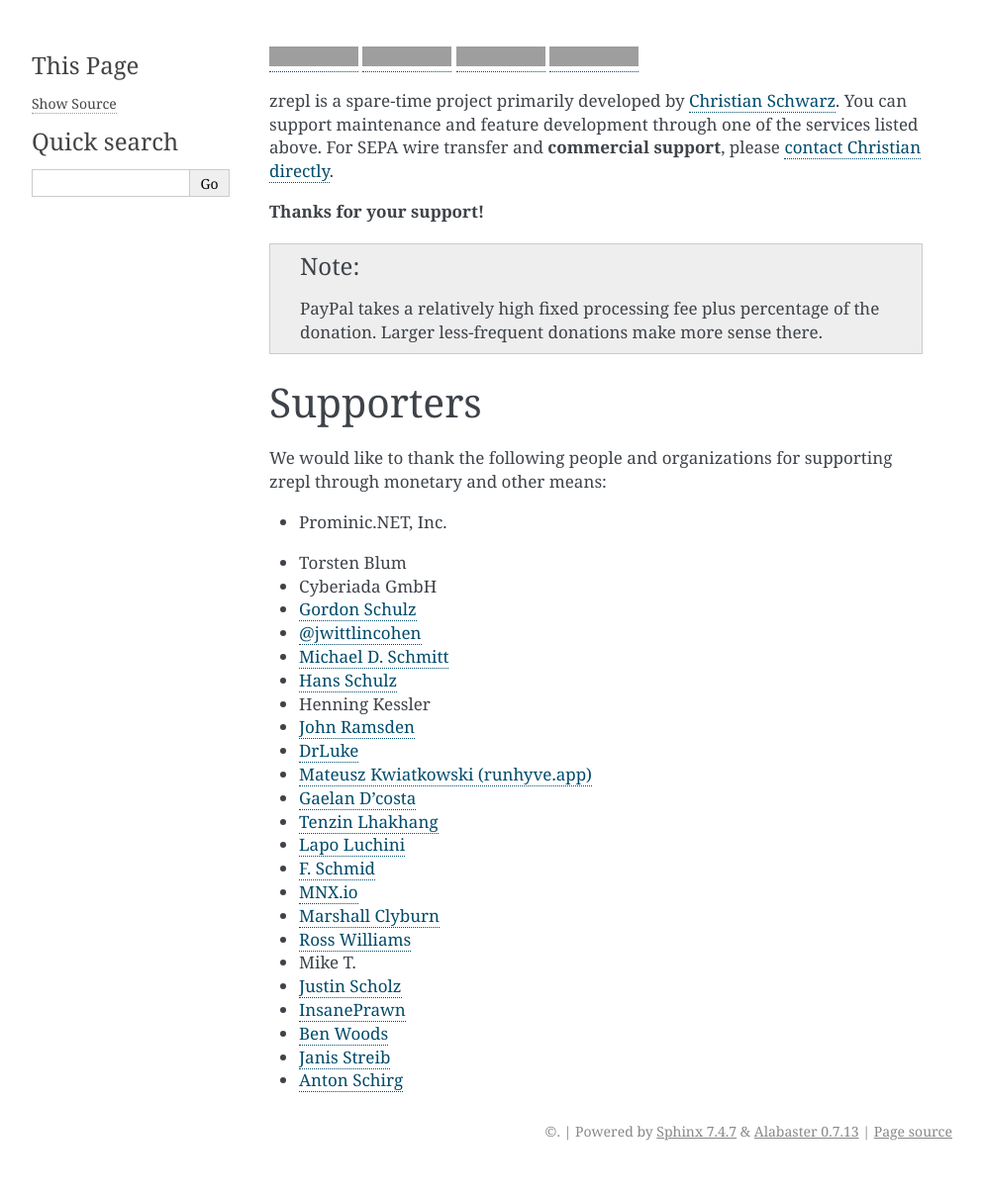
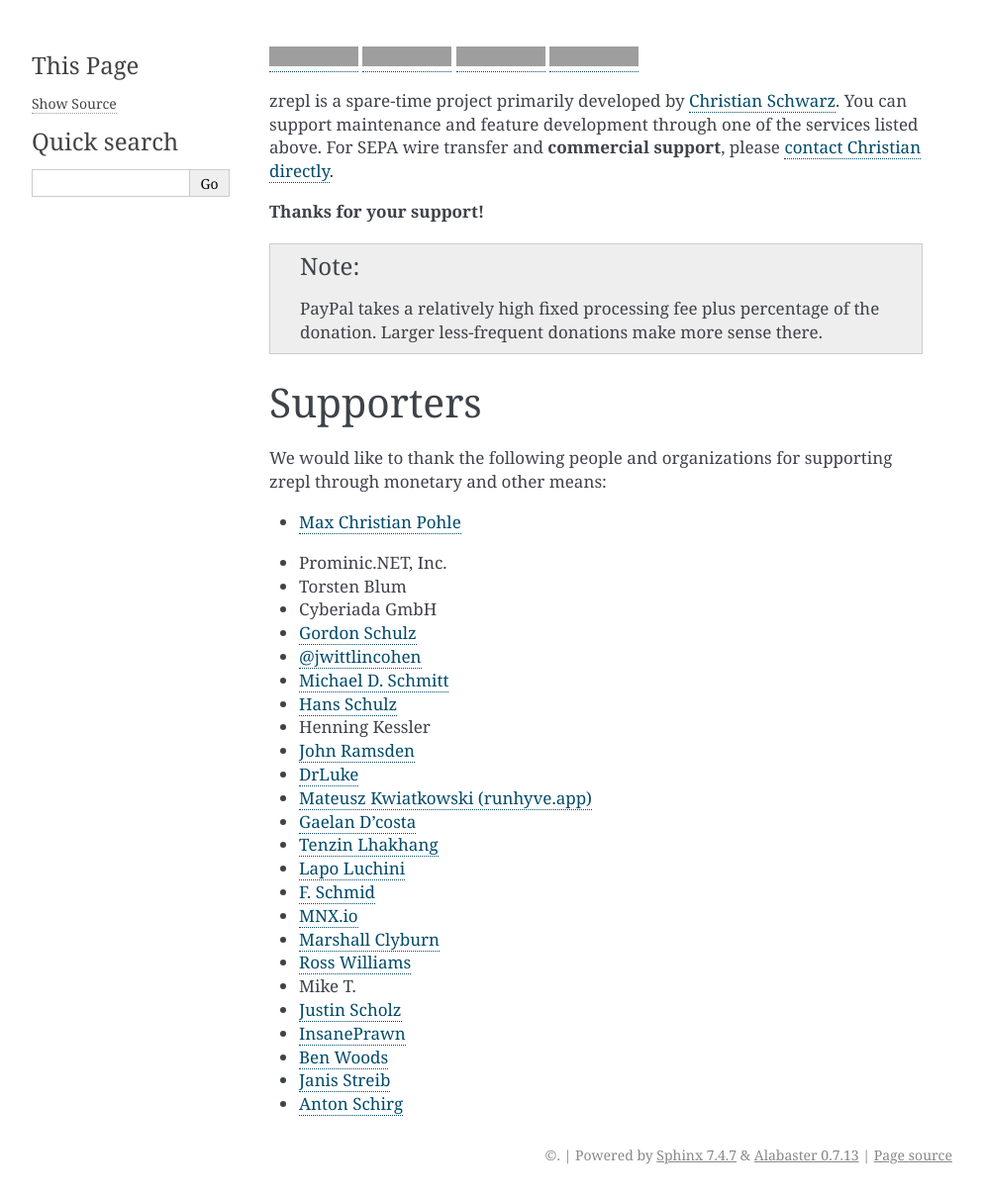
Before and after one commit to zrepl/zrepl, a Sphinx documentation site: the page built from docs/supporters.rst, in a window 1280 px wide. Shown: the whole page at 99% size, without its empty margins (148-1141 px from the left). Built offline with Sphinx 7.4.7, drawn with Linux system fonts in a browser that asks for light colours; pages that are not in the unit, such as notebooks, are missing from menus; the version number could not be read and is left out; before the commit the page ends 1183 px from its top, so only the background shows below that; grey boxes are pictures that could not be loaded.

Commit message:
docs: update supporters list

```diff
--- a/docs/supporters.rst
+++ b/docs/supporters.rst
@@ -32,6 +32,7 @@
 
    <div class="fa fa-code" style="width: 1em;"></div>
 
+* |supporter-std| `Max Christian Pohle <https://coderonline.de>`_
 * |supporter-gold| Prominic.NET, Inc.
 * |supporter-std| Torsten Blum
 * |supporter-gold| Cyberiada GmbH
```
